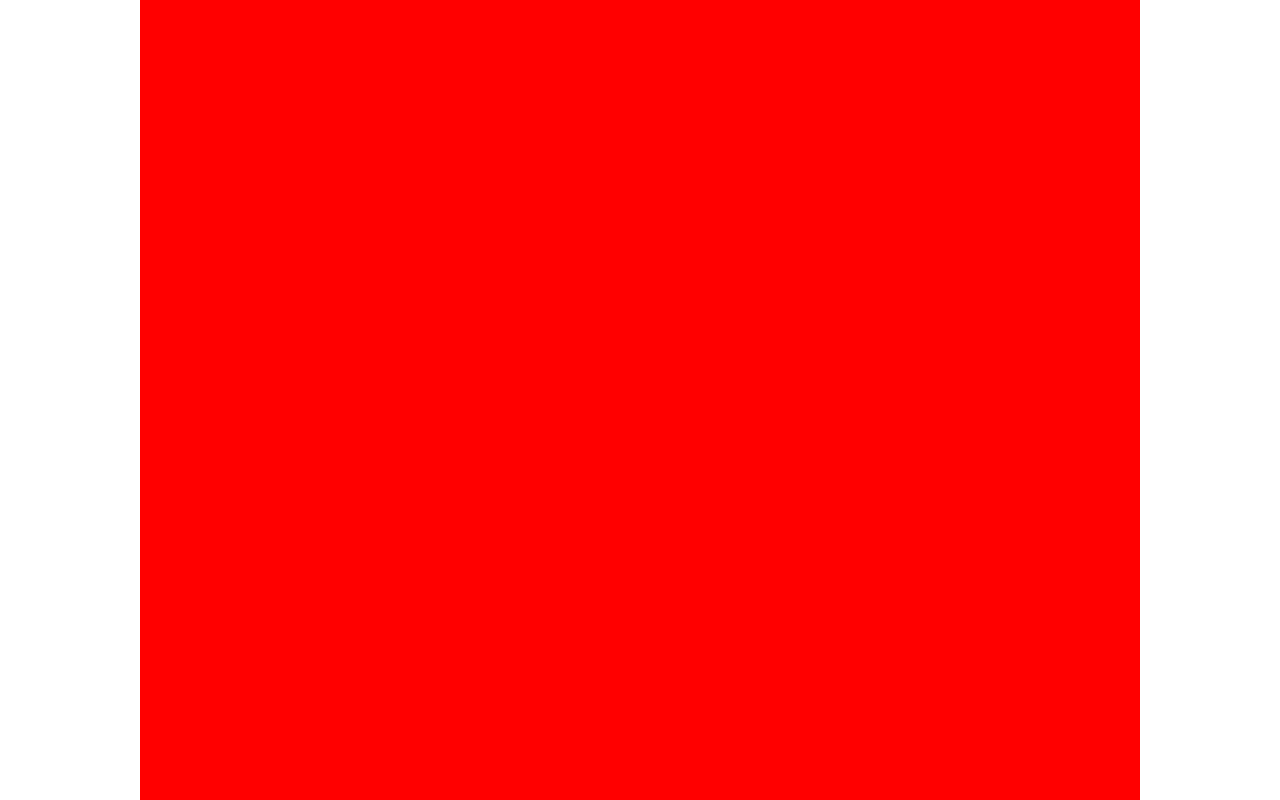
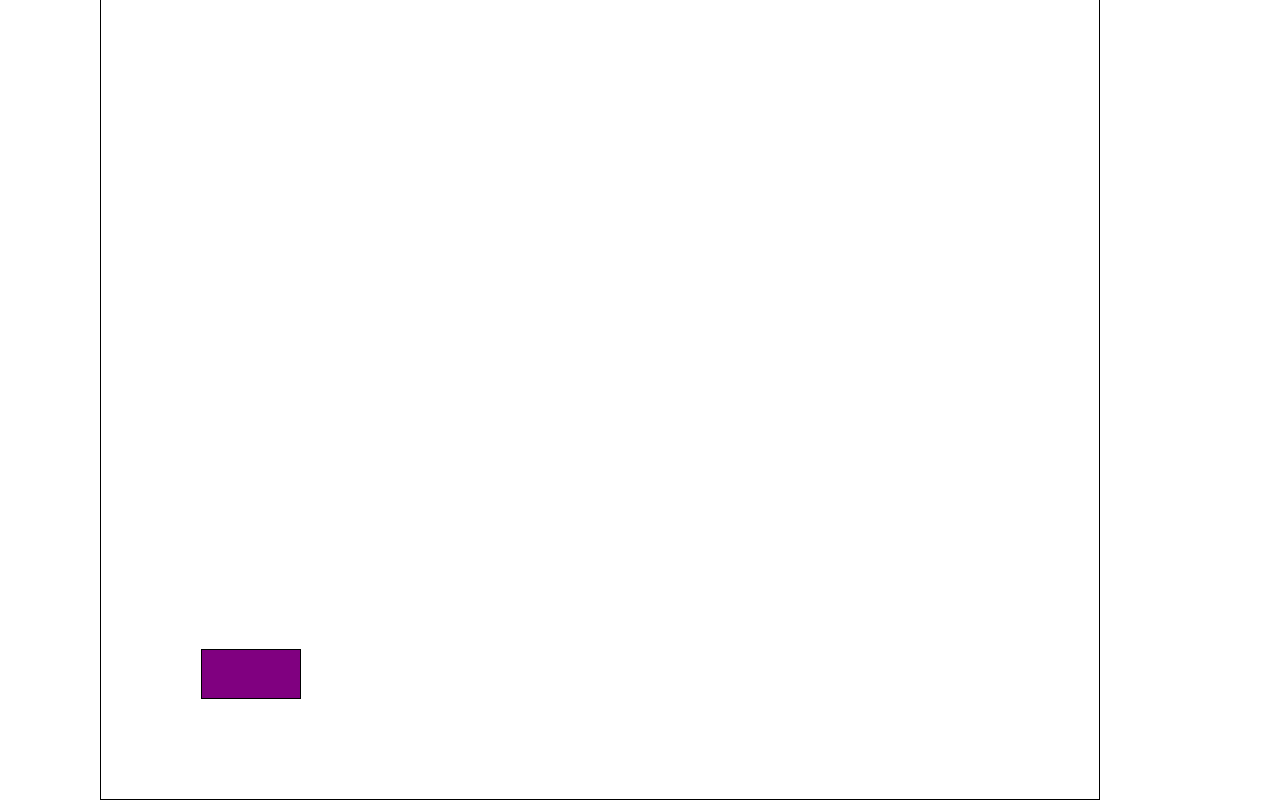
Before and after one commit to charlyx/js13k-offline, a website: page index.html in a window 1280 px wide. Drawn offline with Linux system fonts and the light colour scheme.

Commit message:
:sparkles: Add a cube in a cube

```diff
--- a/cube.js
+++ b/cube.js
@@ -1,11 +1,11 @@
-function makeStyle({ x, y, width, height }) {
+function makeStyle({ x, y, width, height, color }) {
   return {
     cube: {
       width: `${width}px`,
       height: `${height}px`,
       position: 'absolute',
-      bottom: 0,
-      left: `calc(50% - ${width/2}px)`,
+      bottom: y,
+      left: x,
       transformStyle: 'preserve-3d',
       transition: 'transform 1s',
     },
@@ -13,11 +13,12 @@ function makeStyle({ x, y, width, height }) {
       position: 'absolute',
       width: `${width}px`,
       height: `${height}px`,
+      border: '1px solid black',
     },
-    ['cube__face--front']: { background: 'red', transform: `rotateY(0deg) translateZ(${width / 2}px)` },
-    ['cube__face--right']: { background: 'yellow', transform: `rotateY(90deg) translateZ(${width / 2}px)` },
-    ['cube__face--back']: { background: 'green', transform: `rotateY(180deg) translateZ(${width / 2}px)` },
-    ['cube__face--left']: { background: 'blue', transform: `rotateY(-90deg) translateZ(${width / 2}px)` },
+    ['cube__face--front']: { background: color, transform: `rotateY(0deg) translateZ(${width / 2}px)` },
+    ['cube__face--right']: { background: color, transform: `rotateY(90deg) translateZ(${width / 2}px)` },
+    ['cube__face--back']: { background: color, transform: `rotateY(180deg) translateZ(${width / 2}px)` },
+    ['cube__face--left']: { background: color, transform: `rotateY(-90deg) translateZ(${width / 2}px)` },
   }
 }
 
--- a/index.html
+++ b/index.html
@@ -5,6 +5,8 @@
     <meta name="viewport" content="width=device-width" />
     <title>JS13k Offline</title>
     <style>
+      * { box-sizing: border-box; }
+
       html { min-height: 100vh; }
 
       body { margin: 0; }
@@ -23,9 +25,12 @@
     <script type="module">
       import { Cube } from './cube.js'
 
-      const cube = new Cube({ width: 1000, height: 1000 })
+      const tower = new Cube({ width: 1000, height: 1000, y: 0, x: '100px', color: 'transparent' })
+      const platform = new Cube({ width: 100, height: 50, y: '100px', x: '100px', color: 'purple' })
 
-      document.querySelector('.scene').appendChild(cube.element)
+      document.querySelector('.scene').appendChild(tower.element)
+
+      tower.element.querySelector('.cube__face--front').appendChild(platform.element)
 
       let rotation = 0
 
@@ -39,7 +44,7 @@
             break;
         }
 
-        cube.element.style.transform = `rotateY(${rotation}deg)`
+        tower.element.style.transform = `rotateY(${rotation}deg)`
       })
     </script>
   </body>
```
